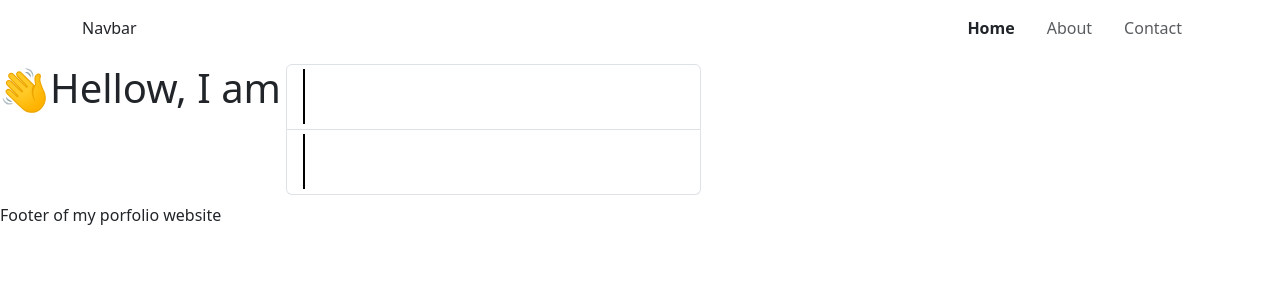
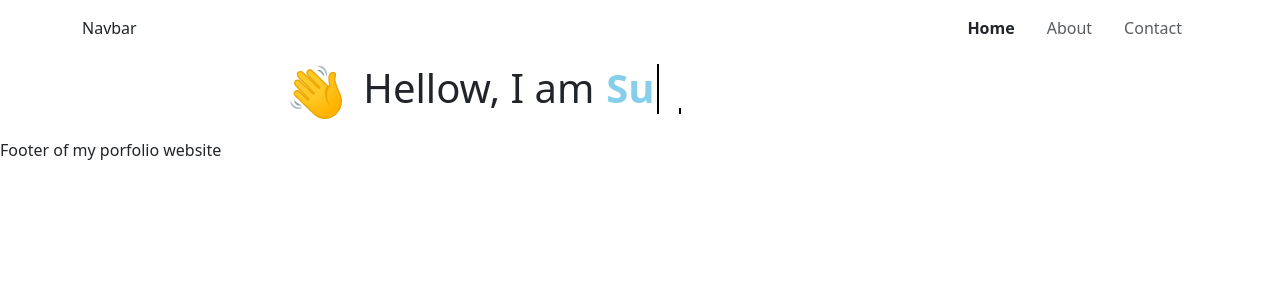
Before and after one commit to suraz-101/Portfolio, a React (Vite) app in the folder Portfolio-Website/: page / in a window 1280 px wide. Shown: the top 300 px of the page. Built offline with nearby package versions, Linux system fonts and the light colour scheme.

Commit message:
landing page styling

```diff
--- a/Portfolio-Website/src/components/LandingPage.jsx
+++ b/Portfolio-Website/src/components/LandingPage.jsx
@@ -3,18 +3,24 @@ import handWaving from "../assets/waving-hand-svgrepo-com.svg";
 export const LandingPage = () => {
   return (
     <div>
-      <h1 className="text-center mt-2 d-flex">
+      <h1 className="d-flex justify-content-center mt-2 d-flex">
         <span>
-          <img src={handWaving} alt="" height="50px" width="50px" />
+          <img
+            src={handWaving}
+            alt=""
+            height="60px"
+            width="60px"
+            className="mx-3"
+          />
         </span>
         Hellow, I am{" "}
         <span className="fw-bold name">
-          <ul className="list-group text-decoration-none unlisted lists">
-            <li className="list-group-item text-start list">
-              <span>Suraj Pandey</span>
+          <ul className=" text-decoration-none unlisted lists">
+            <li className="text-start list">
+              <span>Suraj Pandey .</span>
             </li>
-            <li className="list-group-item list">
-              <span>Full Stack Develper</span>
+            <li className=" list">
+              <span>Full Stack Develper .</span>
             </li>
           </ul>
         </span>
--- a/Portfolio-Website/src/index.css
+++ b/Portfolio-Website/src/index.css
@@ -1,23 +1,50 @@
-.name {
+/* .name {
   position: relative;
   padding: 0px 5px;
   /* border-right: 3px solid gray; */
+/* }
+*/
+.lists {
+  height: 50px;
+  /* line-height: 60px; */
+  overflow: hidden;
+}
+.list {
+  position: relative;
+  top: 0;
+  animation: slide 5s steps(2) infinite;
+
+  list-style: none;
 }
 
 .lists span {
   position: relative;
+  color: skyblue;
+  margin-left: -20px;
 }
 
 .lists span::after {
   content: "";
   position: absolute;
+
   top: 0;
   left: 0;
   height: 100%;
   width: 100%;
   background-color: white;
   border-left: 2px solid black;
-  animation: typing 2s steps();
+  animation: typing 2.5s steps(22) infinite;
+}
+
+@keyframes typing {
+  100% {
+    left: 100%;
+  }
+}
+@keyframes slide {
+  100% {
+    top: -197%;
+  }
 }
 
 /* .name::after {
```
